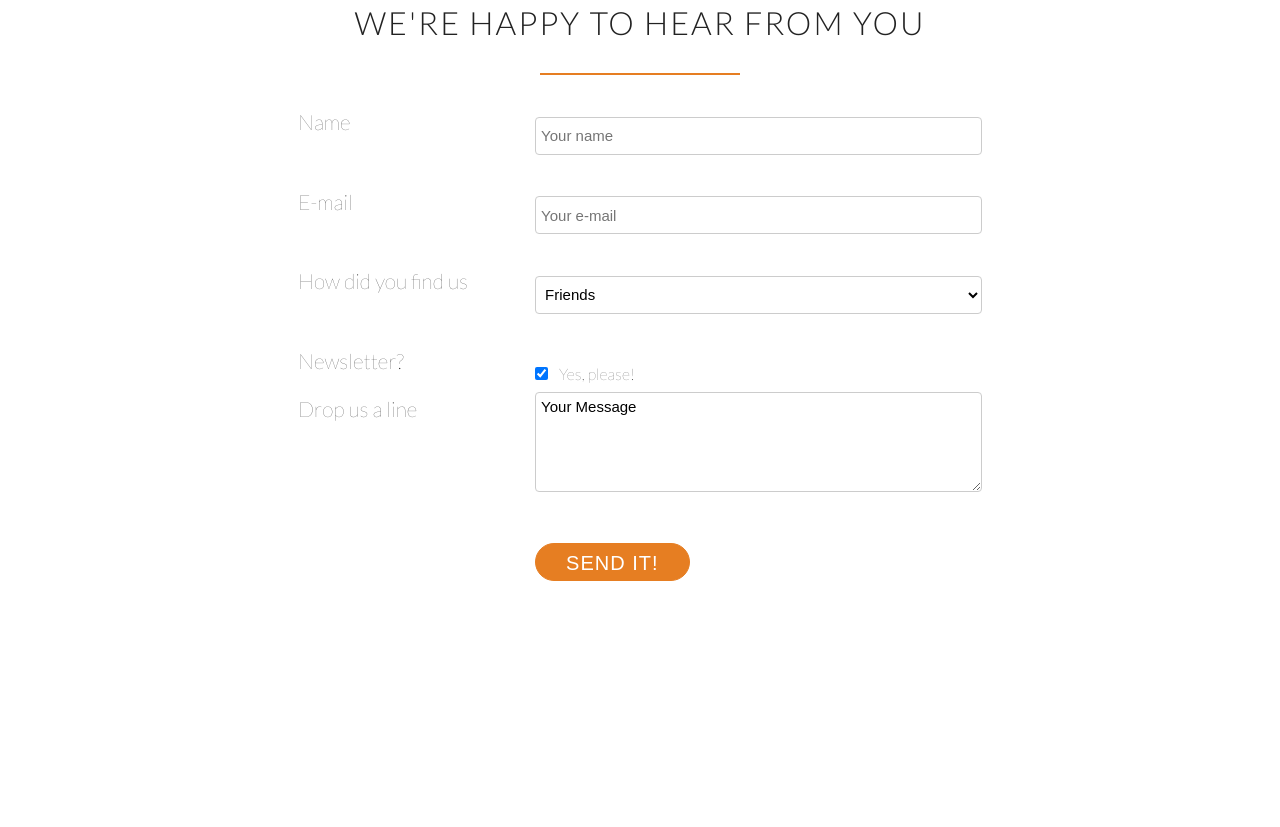
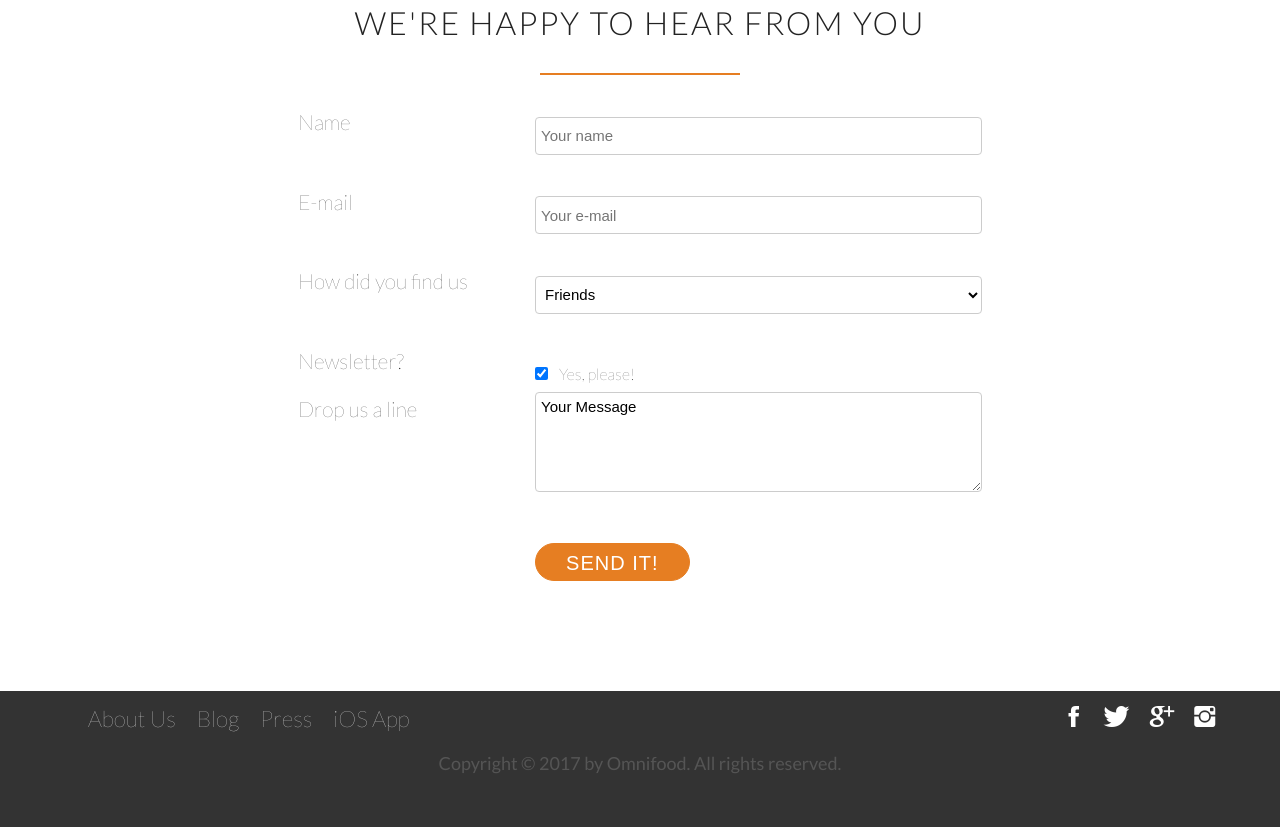
Before and after one commit to csergey8/food_site, a plain HTML site: page index.html in a window 1280 px wide. Shown: the part 4726-5553 px from the top of the page. Before the commit the page ends 5417 px from the top, so only its background shows below. Drawn offline with nearby package versions, Linux system fonts and the light colour scheme.

Commit message:
add footer

```diff
--- a/index.html
+++ b/index.html
@@ -227,7 +227,7 @@
     </section>
     <section class="section-plans">
         <div class="row">
-            <h2>Start eating helthy today</h2>
+            <h2>Start eating healthy today</h2>
         </div>
         <div class="row">
             <div class="four columns">
@@ -363,6 +363,29 @@
             </div>
         </div>
     </section>
+    <footer>
+        <div class="row">
+            <div class="six columns">
+                <ul class="footer-nav">
+                    <li><a href="#">About Us</a></li>
+                    <li><a href="#">Blog</a></li>
+                    <li><a href="#">Press</a></li>
+                    <li><a href="#">iOS App</a></li>
+                </ul>
+            </div>
+            <div class="six columns">
+                <ul class="social-links">
+                    <li><a href="#"><i class="ion-social-facebook"></i></a></li>
+                    <li><a href="#"><i class="ion-social-twitter"></i></a></li>
+                    <li><a href="#"><i class="ion-social-googleplus"></i></a></li>
+                    <li><a href="#"><i class="ion-social-instagram"></i></a></li>
+                </ul>
+            </div>
+        </div>
+        <div class="row copy">
+            <p>Copyright &copy; 2017 by Omnifood. All rights reserved.</p>
+        </div>
+    </footer>
 
 
 </body>
--- a/resources/css/style.css
+++ b/resources/css/style.css
@@ -53,13 +53,7 @@ a:hover {
 }
 
 
-/*----------------------------------------------------------------*/
-
-
 /*------------------Header-----------------------------------*/
-
-
-/*----------------------------------------------------------------*/
 
 header {
     background-image: linear-gradient(rgba(0, 0, 0, 0.7), rgba(0, 0, 0, 0.7)), url('../img/hero.jpg');
@@ -492,13 +486,76 @@ input[type=checkbox] {
 }
 
 
-/*----------------------------------------------------------------*/
+/*------------------FOOTER------------------------------------*/
+
+footer {
+    background-color: #333;
+}
+
+footer li {
+    margin-bottom: 0;
+}
+
+.footer-nav {
+    list-style: none;
+    font-size: 50%;
+    float: left;
+}
+
+.social-links {
+    list-style: none;
+    float: right;
+}
+
+.social-links i {
+    text-decoration: none;
+    color: #fff;
+}
+
+.footer-nav li,
+.social-links li {
+    display: inline-block;
+}
+
+.footer-nav li a:link,
+.footer-nav li a:active {
+    text-decoration: none;
+    color: #fff;
+    border-bottom: none;
+}
+
+footer ul {
+    margin-bottom: 10px;
+}
+
+.social-links li a:link,
+.social-links li a:active {
+    border-bottom: none;
+    color: #fffddd;
+}
+
+.footer-nav li {
+    font-size: 150%;
+    font-weight: 100;
+    margin-top: 10px;
+    margin-left: 18px;
+}
+
+.social-links li {
+    font-size: 8px;
+    text-decoration: none;
+    margin-left: 15px;
+}
+
+.copy {
+    text-align: center;
+    font-size: 18px;
+    margin-bottom: 0;
+    color: #555
+}
 
 
 /*------------------BUTTONS-----------------------------------*/
-
-
-/*----------------------------------------------------------------*/
 
 .btn:link,
 .btn:visited {
```
